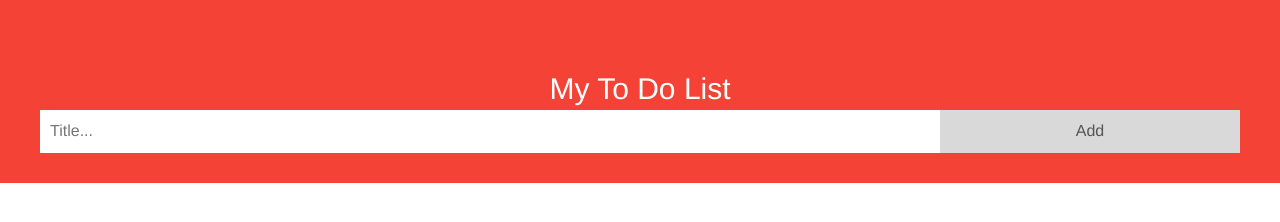
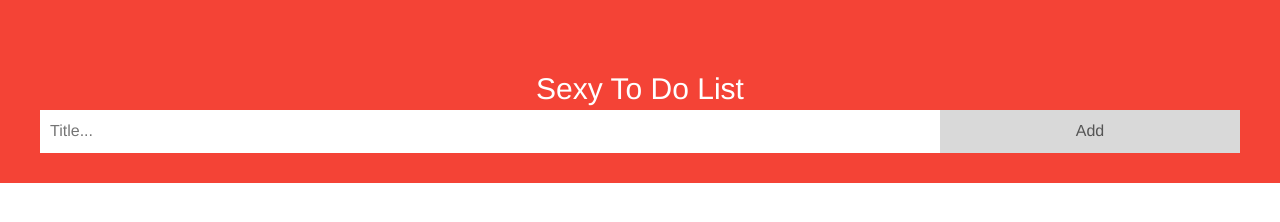
Before and after one commit to sair2/sair2.github.io, a plain HTML site: page index.html in a window 1280 px wide. Shown: the part 58-280 px from the top of the page. Drawn offline with nearby package versions, Linux system fonts and the light colour scheme.

Commit message:
Update index.html

```diff
--- a/index.html
+++ b/index.html
@@ -144,7 +144,7 @@ input {
   <div id="myDIV" class="header">
   <br>
   <br>
-  <h2 style="margin:5px">My To Do List</h2>
+  <h2 style="margin:5px">Sexy To Do List</h2>
   <input type="text" id="myInput" placeholder="Title...">
   <span onclick="newElement()" class="addBtn">Add</span>
 </div>
```
